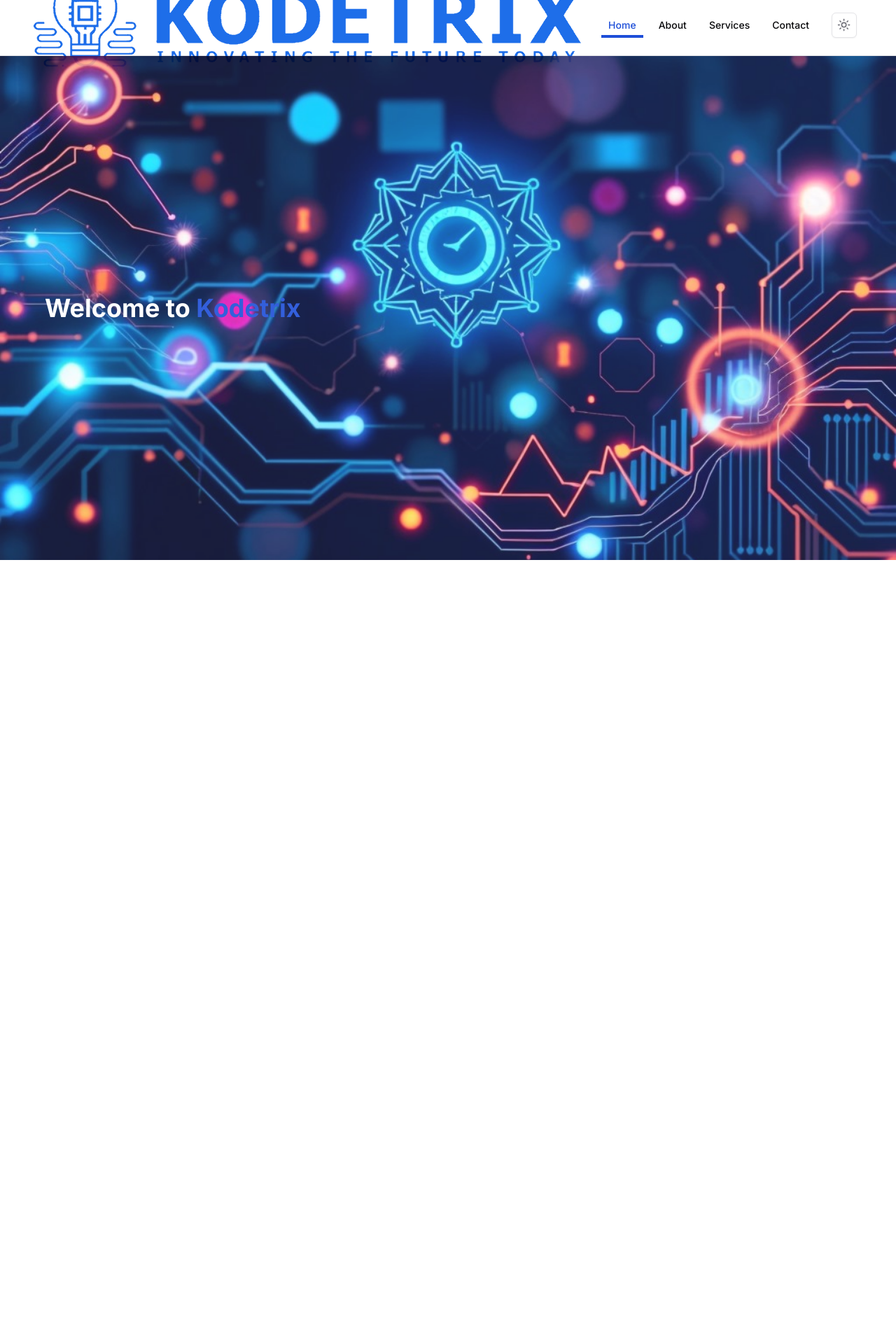
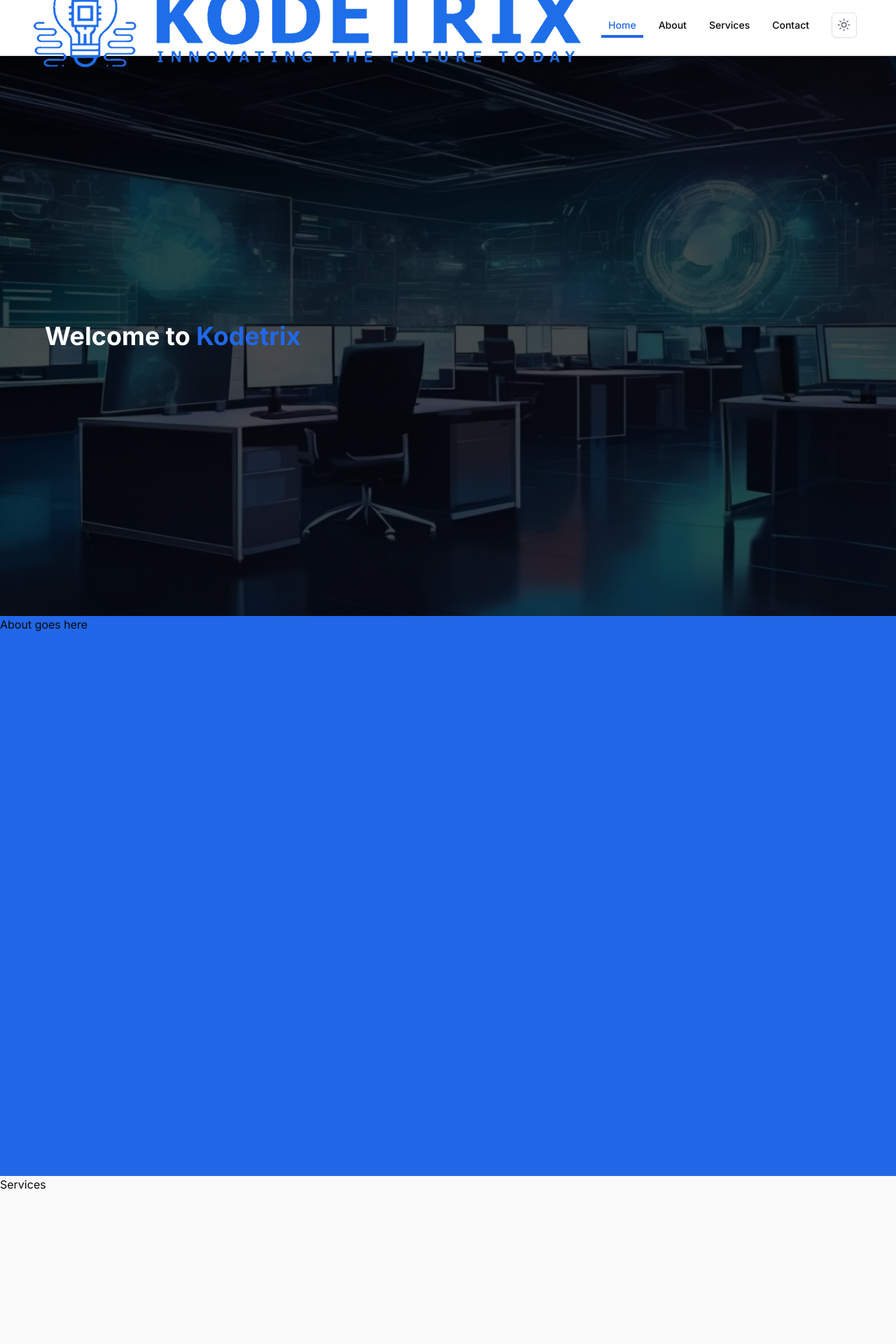
Before and after one commit to Samkipz/kodetrix, a Next.js app: page / in a window 1280 px wide. Shown: the top 1920 px of the page at 70% size. Before the commit the page ends 800 px from the top, so only its background shows below. Built offline with nearby package versions, Linux system fonts and the light colour scheme; a web font is replaced by a local one.

Commit message:
Divided the SPA into different sections

```diff
--- a/app/globals.css
+++ b/app/globals.css
@@ -20,7 +20,7 @@ body {
     --card-foreground: 240 10% 3.9%;
     --popover: 0 0% 100%;
     --popover-foreground: 240 10% 3.9%;
-    --primary: 224.3 76.3% 48%;
+    --primary: 219 81% 52%;
     --primary-foreground: 0 0% 98%;
     --secondary: 240 4.8% 95.9%;
     --secondary-foreground: 240 5.9% 10%;
--- a/app/page.js
+++ b/app/page.js
@@ -1,17 +1,30 @@
-import React from 'react'
+import React from "react";
 import Navbar from "@/app/ui/navbar/Navbar";
-import HeroSection from './ui/hero/Hero';
-import Services from './ui/services/Services';
+import HeroSection from "./ui/hero/Hero";
+import Services from "./ui/services/Services";
+import About from "./ui/about/About";
+import Contact from "./ui/contact/Contact";
+import Footer from "./ui/footer/Footer";
 
-
-export default function home() {
+export default function Home() {
   return (
-    <div className='flex flex-col w-full h-screen'>
-      <Navbar/>
-      {/* divider div here if necessary  */}
-      <HeroSection/>
-
-
+    <div className="flex flex-col w-full">
+      <Navbar />
+      <div className="flex min-h-screen">
+        <HeroSection />
+      </div>
+      <div className="flex min-h-screen bg-primary">
+        <About/>
+      </div>
+      <div className="flex min-h-screen bg-primary-foreground">
+        <Services />
+      </div>
+      <div className="flex min-h-screen bg-primary">
+        <Contact/>
+      </div>
+      <div className="flex min-h-screen bg-primary-foreground">
+        <Footer/>
+      </div>
     </div>
-  )
+  );
 }
--- /dev/null
+++ b/app/ui/about/About.jsx
@@ -0,0 +1,7 @@
+import React from 'react'
+
+export default function About() {
+  return (
+    <div>About goes here</div>
+  )
+}
--- /dev/null
+++ b/app/ui/contact/Contact.jsx
@@ -0,0 +1,7 @@
+import React from 'react'
+
+export default function Contact() {
+  return (
+    <div>Contact comes here</div>
+  )
+}
--- /dev/null
+++ b/app/ui/footer/Footer.jsx
@@ -0,0 +1,7 @@
+import React from 'react'
+
+export default function Footer() {
+  return (
+    <div>Footer comes here</div>
+  )
+}
--- a/app/ui/hero/Hero.jsx
+++ b/app/ui/hero/Hero.jsx
@@ -3,20 +3,21 @@ import React from "react";
 export default function HeroSection() {
   return (
     <div id="hero"
-     className='z-10 w-full h-full py-24 px-4 sm:px-6 lg:px-8 relative  flex flex-col items-start justify-center bg-white opacity-90'
+      className='w-full h-ful py-24 px-4 sm:px-6 lg:px-8 relative flex flex-col items-start justify-center'
       style={{
-       backgroundImage: 'url(/hero.jpeg)',
+        backgroundImage: 'url(/hero1.jpeg)',
         backgroundSize: 'cover',
         backgroundPosition: 'center',
-       backgroundRepeat: 'no-repeat'
+        backgroundRepeat: 'no-repeat',
+        opacity: 1
       }}
     >
       {/* Overlay for better text visibility */}
-     {/* <div className='absolute inset-0 bg-black opacity-30' /> Dark overlay */}
+      <div className='inset-0 bg-black opacity-70 absolute' />
 
-     <h1 className='text-white font-bold text-4xl md:mx-8'>
-       Welcome to <span className='text-blue-700'>Kodetrix</span>
+      <h1 className='text-white font-bold text-4xl md:mx-8 z-10 relative'>
+        Welcome to <span className='text-primary'>Kodetrix</span>
       </h1>
     </div>
- )
+  );
 }
--- a/app/ui/navbar/Navbar.jsx
+++ b/app/ui/navbar/Navbar.jsx
@@ -18,7 +18,7 @@ export default function Navbar() {
   const pathname = usePathname();
 
   return (
-    <header className="sticky top-0 flex h-20 items-center gap-4 border-b border-border-color bg-background px-4 md:px-12 w-full justify-between">
+    <header className="sticky z-30 top-0 flex h-20 items-center gap-4 border-b border-border-color bg-background px-4 md:px-12 w-full justify-between">
       <span>
         <Link href="/"> {/* to make the logo clickable and redirect to the home page  */}
         <Image
```
Lines whose indentation alone changed are shown as unchanged.
